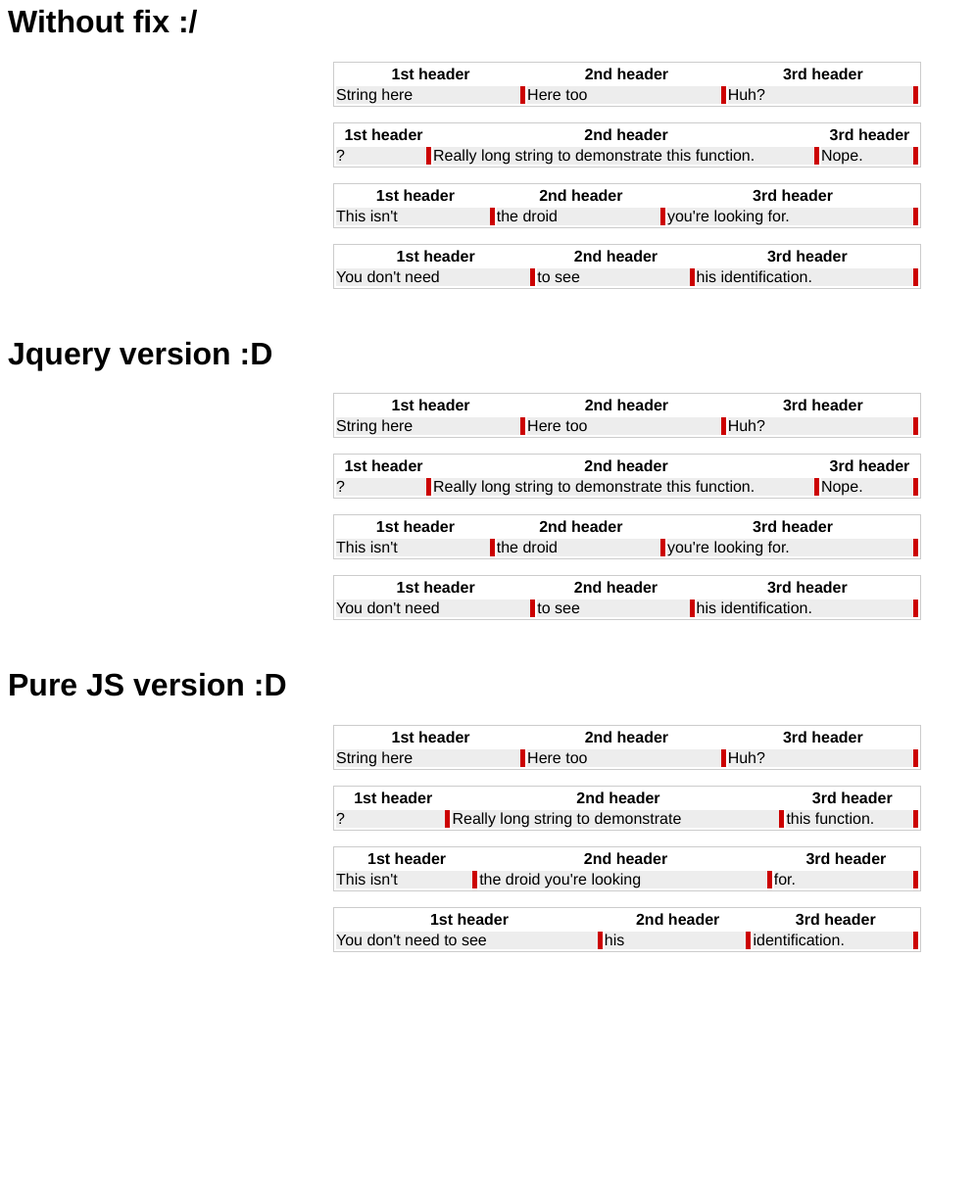
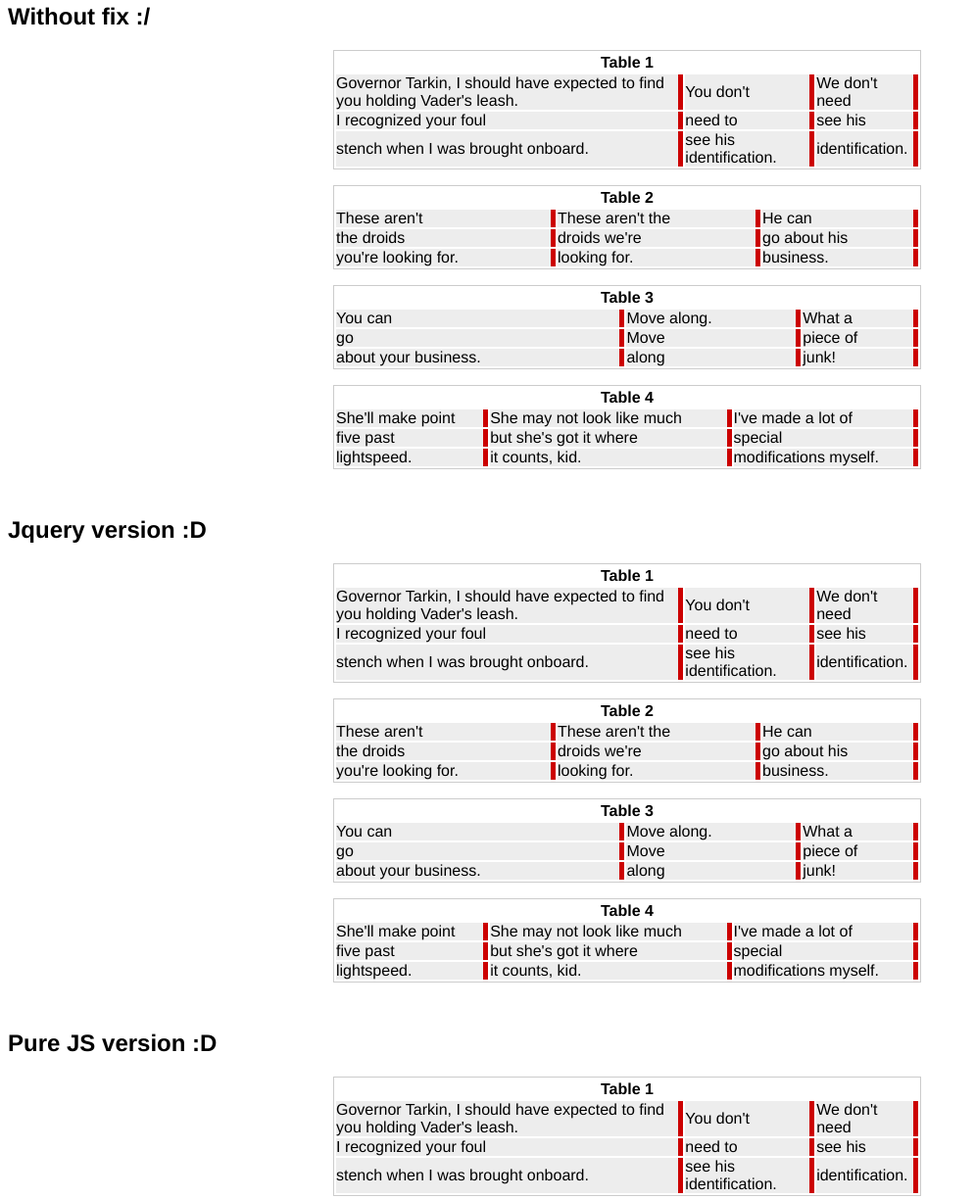
Before and after one commit to jdinitto/stackedColumnWidthFix, a plain HTML site: page index.html in a window 1280 px wide. Shown: the part 17-1241 px from the top of the page at 98% size, without its empty margins (0-995 px from the left). Before the commit the page ends 1037 px from the top, so only its background shows below. Drawn offline with nearby package versions, Linux system fonts and the light colour scheme.

Commit message:
updated markup

```diff
--- a/index.html
+++ b/index.html
@@ -1,5 +1,6 @@
 <!DOCTYPE html>
 <html>
+
 <head>
     <title>Stacked Column Width Fix</title>
     <link rel="stylesheet" type="text/css" href="css/styles.css">
@@ -16,208 +17,305 @@
 </head>
 
 <body>
-<h1>Without fix :/</h1>
+    <h2>Without fix :/</h2>
     <div id="withoutFix">
         <table>
             <thead>
                 <tr>
-            <th>1st header</th>
-            <th>2nd header</th>
-            <th>3rd header</th>
+                    <th colspan="3">Table 1</th>
                 </tr>
             </thead>
             <tbody>
                 <tr>
-            <td>String here</td>
-            <td>Here too</td>
-            <td>Huh?</td>
+                    <td>Governor Tarkin, I should have expected to find you holding Vader's leash.</td>
+                    <td>You don't</td>
+                    <td>We don't need</td>
+                </tr>
+                <tr>
+                    <td>I recognized your foul</td>
+                    <td>need to</td>
+                    <td>see his</td>
+                </tr>
+                <tr>
+                    <td>stench when I was brought onboard.</td>
+                    <td>see his identification.</td>
+                    <td>identification.</td>
                 </tr>
             </tbody>
         </table>
         <table>
             <thead>
                 <tr>
-            <th>1st header</th>
-            <th>2nd header</th>
-            <th>3rd header</th>
+                    <th colspan="3">Table 2</th>
                 </tr>
             </thead>
             <tbody>
                 <tr>
-            <td>?</td>
-            <td>Really long string to demonstrate this function.</td>
-            <td>Nope.</td>
+                    <td>These aren't</td>
+                    <td>These aren't the</td>
+                    <td>He can</td>
+                </tr>
+                <tr>
+                    <td>the droids</td>
+                    <td>droids we're</td>
+                    <td>go about his</td>
+                </tr>
+                <tr>
+                    <td>you're looking for.</td>
+                    <td>looking for.</td>
+                    <td>business.</td>
                 </tr>
             </tbody>
         </table>
         <table>
             <thead>
                 <tr>
-            <th>1st header</th>
-            <th>2nd header</th>
-            <th>3rd header</th>
+                    <th colspan="3">Table 3</th>
                 </tr>
             </thead>
             <tbody>
                 <tr>
-            <td>This isn't</td>
-            <td>the droid</td>
-            <td>you're looking for.</td>
+                    <td>You can</td>
+                    <td>Move along.</td>
+                    <td>What a</td>
+                </tr>
+                <tr>
+                    <td>go</td>
+                    <td>Move</td>
+                    <td>piece of</td>
+                </tr>
+                <tr>
+                    <td>about your business.</td>
+                    <td>along</td>
+                    <td>junk!</td>
                 </tr>
             </tbody>
         </table>
         <table>
             <thead>
                 <tr>
-            <th>1st header</th>
-            <th>2nd header</th>
-            <th>3rd header</th>
+                    <th colspan="3">Table 4</th>
                 </tr>
             </thead>
             <tbody>
                 <tr>
-            <td>You don't need</td>
-            <td>to see</td>
-            <td>his identification.</td>
+                    <td>She'll make point</td>
+                    <td>She may not look like much</td>
+                    <td>I've made a lot of</td>
+                </tr>
+                <tr>
+                    <td>five past</td>
+                    <td>but she's got it where</td>
+                    <td>special</td>
+                </tr>
+                <tr>
+                    <td>lightspeed.</td>
+                    <td>it counts, kid.</td>
+                    <td>modifications myself.</td>
                 </tr>
             </tbody>
         </table>
     </div>
 
-    <h1>Jquery version :D</h1>
+    <h2>Jquery version :D</h2>
     <div id="thisIsTheParent">
         <table>
             <thead>
                 <tr>
-            <th>1st header</th>
-            <th>2nd header</th>
-            <th>3rd header</th>
+                    <th colspan="3">Table 1</th>
                 </tr>
             </thead>
             <tbody>
                 <tr>
-            <td>String here</td>
-            <td>Here too</td>
-            <td>Huh?</td>
+                    <td>Governor Tarkin, I should have expected to find you holding Vader's leash.</td>
+                    <td>You don't</td>
+                    <td>We don't need</td>
+                </tr>
+                <tr>
+                    <td>I recognized your foul</td>
+                    <td>need to</td>
+                    <td>see his</td>
+                </tr>
+                <tr>
+                    <td>stench when I was brought onboard.</td>
+                    <td>see his identification.</td>
+                    <td>identification.</td>
                 </tr>
             </tbody>
         </table>
         <table>
             <thead>
                 <tr>
-            <th>1st header</th>
-            <th>2nd header</th>
-            <th>3rd header</th>
+                    <th colspan="3">Table 2</th>
                 </tr>
             </thead>
             <tbody>
                 <tr>
-            <td>?</td>
-            <td>Really long string to demonstrate this function.</td>
-            <td>Nope.</td>
+                    <td>These aren't</td>
+                    <td>These aren't the</td>
+                    <td>He can</td>
+                </tr>
+                <tr>
+                    <td>the droids</td>
+                    <td>droids we're</td>
+                    <td>go about his</td>
+                </tr>
+                <tr>
+                    <td>you're looking for.</td>
+                    <td>looking for.</td>
+                    <td>business.</td>
                 </tr>
             </tbody>
         </table>
         <table>
             <thead>
                 <tr>
-            <th>1st header</th>
-            <th>2nd header</th>
-            <th>3rd header</th>
+                    <th colspan="3">Table 3</th>
                 </tr>
             </thead>
             <tbody>
                 <tr>
-            <td>This isn't</td>
-            <td>the droid</td>
-            <td>you're looking for.</td>
+                    <td>You can</td>
+                    <td>Move along.</td>
+                    <td>What a</td>
+                </tr>
+                <tr>
+                    <td>go</td>
+                    <td>Move</td>
+                    <td>piece of</td>
+                </tr>
+                <tr>
+                    <td>about your business.</td>
+                    <td>along</td>
+                    <td>junk!</td>
                 </tr>
             </tbody>
         </table>
         <table>
             <thead>
                 <tr>
-            <th>1st header</th>
-            <th>2nd header</th>
-            <th>3rd header</th>
+                    <th colspan="3">Table 4</th>
                 </tr>
             </thead>
             <tbody>
                 <tr>
-            <td>You don't need</td>
-            <td>to see</td>
-            <td>his identification.</td>
+                    <td>She'll make point</td>
+                    <td>She may not look like much</td>
+                    <td>I've made a lot of</td>
+                </tr>
+                <tr>
+                    <td>five past</td>
+                    <td>but she's got it where</td>
+                    <td>special</td>
+                </tr>
+                <tr>
+                    <td>lightspeed.</td>
+                    <td>it counts, kid.</td>
+                    <td>modifications myself.</td>
                 </tr>
             </tbody>
         </table>
     </div>
 
-    <h1>Pure JS version :D</h1>
+    <h2>Pure JS version :D</h2>
     <div id="thisIsTheParent2">
         <table>
             <thead>
                 <tr>
-            <th>1st header</th>
-            <th>2nd header</th>
-            <th>3rd header</th>
+                    <th colspan="3">Table 1</th>
                 </tr>
             </thead>
             <tbody>
                 <tr>
-            <td>String here</td>
-            <td>Here too</td>
-            <td>Huh?</td>
+                    <td>Governor Tarkin, I should have expected to find you holding Vader's leash.</td>
+                    <td>You don't</td>
+                    <td>We don't need</td>
+                </tr>
+                <tr>
+                    <td>I recognized your foul</td>
+                    <td>need to</td>
+                    <td>see his</td>
+                </tr>
+                <tr>
+                    <td>stench when I was brought onboard.</td>
+                    <td>see his identification.</td>
+                    <td>identification.</td>
                 </tr>
             </tbody>
         </table>
         <table>
             <thead>
                 <tr>
-            <th>1st header</th>
-            <th>2nd header</th>
-            <th>3rd header</th>
+                    <th colspan="3">Table 2</th>
                 </tr>
             </thead>
             <tbody>
                 <tr>
-            <td>?</td>
-            <td>Really long string to demonstrate </td>
-            <td>this function.</td>
+                    <td>These aren't</td>
+                    <td>These aren't the</td>
+                    <td>He can</td>
+                </tr>
+                <tr>
+                    <td>the droids</td>
+                    <td>droids we're</td>
+                    <td>go about his</td>
+                </tr>
+                <tr>
+                    <td>you're looking for.</td>
+                    <td>looking for.</td>
+                    <td>business.</td>
                 </tr>
             </tbody>
         </table>
         <table>
             <thead>
                 <tr>
-            <th>1st header</th>
-            <th>2nd header</th>
-            <th>3rd header</th>
+                    <th colspan="3">Table 3</th>
                 </tr>
             </thead>
             <tbody>
                 <tr>
-            <td>This isn't</td>
-            <td>the droid you're looking</td>
-            <td>for.</td>
+                    <td>You can</td>
+                    <td>Move along.</td>
+                    <td>What a</td>
+                </tr>
+                <tr>
+                    <td>go</td>
+                    <td>Move</td>
+                    <td>piece of</td>
+                </tr>
+                <tr>
+                    <td>about your business.</td>
+                    <td>along</td>
+                    <td>junk!</td>
                 </tr>
             </tbody>
         </table>
         <table>
             <thead>
                 <tr>
-            <th>1st header</th>
-            <th>2nd header</th>
-            <th>3rd header</th>
+                    <th colspan="3">Table 4</th>
                 </tr>
             </thead>
             <tbody>
                 <tr>
-            <td>You don't need to see</td>
-            <td>his</td>
-            <td>identification.</td>
+                    <td>She'll make point</td>
+                    <td>She may not look like much</td>
+                    <td>I've made a lot of</td>
+                </tr>
+                <tr>
+                    <td>five past</td>
+                    <td>but she's got it where</td>
+                    <td>special</td>
+                </tr>
+                <tr>
+                    <td>lightspeed.</td>
+                    <td>it counts, kid.</td>
+                    <td>modifications myself.</td>
                 </tr>
             </tbody>
         </table>
     </div>
 </body>
+
 </html>
```
Lines whose indentation alone changed are shown as unchanged.
